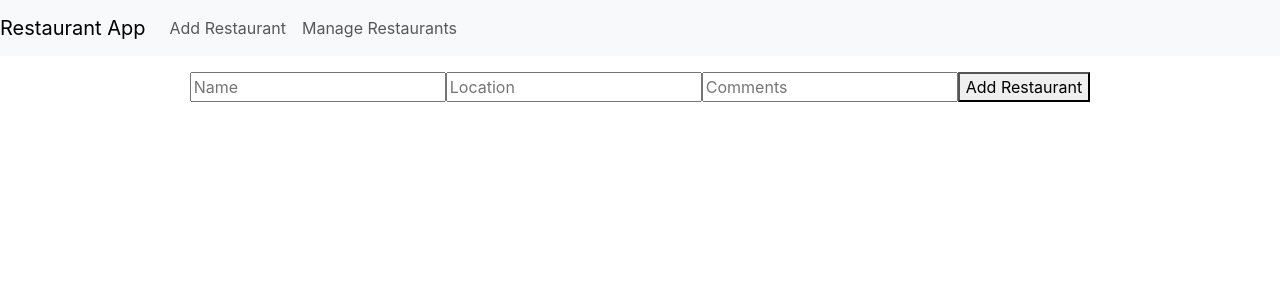
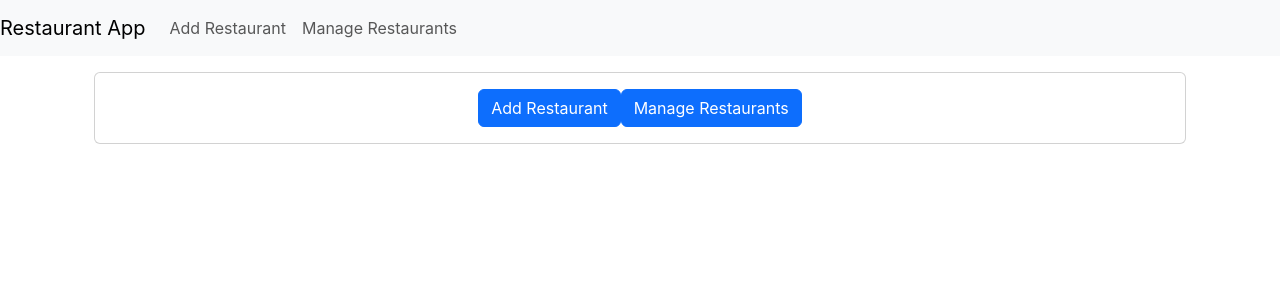
Before and after one commit to Cremacious/greg-lunch-o-matic, a React (Create React App) app: page / in a window 1280 px wide. Shown: the top 300 px of the page. Built offline with nearby package versions, Linux system fonts and the light colour scheme.

Commit message:
Homepage shows AddView.js, added navigation to restaurant form.

```diff
--- a/src/App.js
+++ b/src/App.js
@@ -1,8 +1,10 @@
 import React from 'react';
 import { BrowserRouter as Router, Routes, Route, Link } from 'react-router-dom';
+import { useNavigate } from 'react-router-dom';
 import { Restaurants } from './features/restaurants/Restaurants';
 import { RestaurantForm } from './features/restaurants/RestaurantForm';
 import { Restaurant } from './features/restaurants/Restaurant';
+import { AddView } from './components/AddView';
 import './App.css';
 
 function App() {
@@ -16,7 +18,7 @@ function App() {
           <div className="collapse navbar-collapse">
             <ul className="navbar-nav mr-auto">
               <li className="nav-item">
-                <Link className="nav-link" to="/">
+                <Link className="nav-link" to="/addrestaurant">
                   Add Restaurant
                 </Link>
               </li>
@@ -30,7 +32,8 @@ function App() {
         </nav>
         <div className="container mt-3">
           <Routes>
-            <Route path="/" element={<RestaurantForm />} />
+            <Route path="/" element={<AddView/>} />
+            <Route path="/addrestaurant" element={<RestaurantForm />} />
             <Route path="/restaurants" element={<Restaurants />} />
             <Route path="/restaurant/:id" element={<Restaurant />} />
           </Routes>
--- /dev/null
+++ b/src/components/AddView.js
@@ -0,0 +1,19 @@
+import React from 'react';
+import { BrowserRouter as Router, Routes, Route, Link } from 'react-router-dom';
+
+export function AddView() {
+  return (
+<div className="container">
+          <div className="card">
+            <div className="card-body">
+              <Link to="/addrestaurant" className="btn btn-primary" role="button">
+                Add Restaurant
+              </Link>
+              <button className="btn btn-primary" type="button">
+                Manage Restaurants
+              </button>
+            </div>
+          </div>
+        </div>
+  );
+} // This code defines a simple React component called AddView.
```
